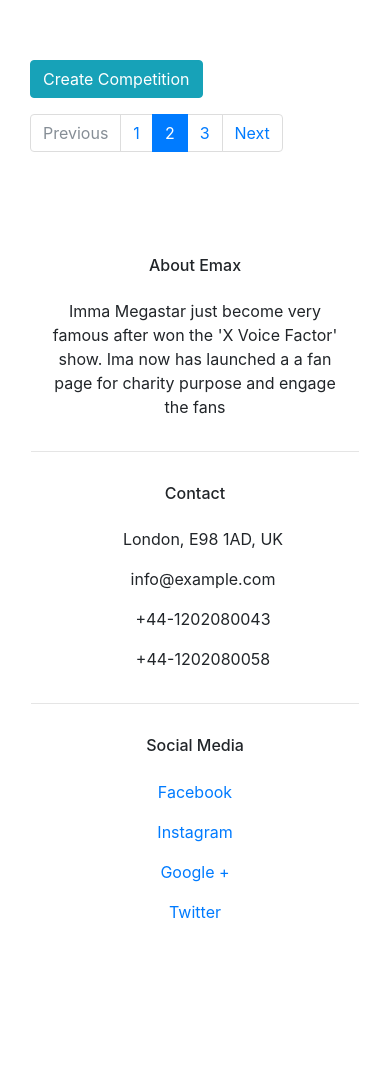
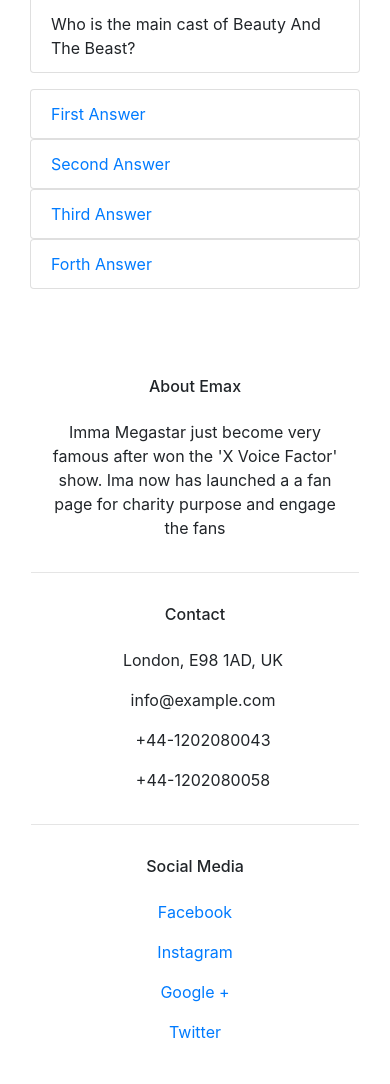
Before and after one commit to ivan1147/case-project, a PHP site: page /competition_form.php in a window 390 px wide. Shown: the part 457-1541 px from the top of the page. Before the commit the page ends 1375 px from the top, so only its background shows below. Run offline with PHP 8.4, Linux system fonts and the light colour scheme; tables that the repository leaves empty hold one stand-in row (values such as "Sample post"); some libraries are stand-ins or nearby versions.

Commit message:
Revert back to ori version

```diff
--- a/scripts/competition_form.php
+++ b/scripts/competition_form.php
@@ -1,6 +1,4 @@
-	<?php
-	include 'database_conn.php';
-	include "head.php"?>
+<?php include "head.php"?>
 
 	<body>
 
@@ -11,113 +9,60 @@
 
 		<br><br>
 
+
 		<!--Card-->
 		<div class="container">
-			<?php
-				//Create sql statement
-				$query = "SELECT * FROM competition";
-				//execute query
-				$queryResult = mysqli_query($conn, $query) or die (mysqli_connect_error());
-				//check result rows
-				$numResult = mysqli_num_rows($queryResult);
 
-			?>
+			<h1>Competition</h1>
 
-			<h1> Manage Competition</h1>
+			<ul class="breadcrumb mb-0	">
+			  <li class="breadcrumb-item"><a href="<?php echo 'home.php' ?>">Home</a></li>
+			  <li class="breadcrumb-item"><a href="<?php echo 'competition_entry.php' ?>">Competition</a></li>
+			   <li class="breadcrumb-item active">1st Grade Form</li>
+			</ul>
 
-			<ul class="breadcrumb">
-			  <li class="breadcrumb-item"><a href="<?php echo 'home.php' ?>">Home</a></li>
-			  <li class="breadcrumb-item active">Manage Competition</li>
+			<div id="img_container" class="sm-4">
+				<img id="elementWallpaper" class="card-img-top" src="/emax/resources/Beauty-and-the-Beast-Emma-Watson-Josh-Gad-Man-Repeller.jpg" alt="Card image cap">
+				<li id="listCompetition" class="list-group-item">Who is the main cast of Beauty And The Beast?</li>
+			</div>
+
+			<ul class="list-group mt-3 mt-3">
+			  <a id="list-item-highlight" href="" data-toggle="modal" data-target="#myModal"><li class="list-group-item list-item">First Answer</li></a>
+			  <a id="list-item-highlight" href=""><li class="list-group-item list-item">Second Answer</li></a>
+			  <a id="list-item-highlight" href=""><li class="list-group-item list-item">Third Answer</li></a>
+			  <a id="list-item-highlight" href=""><li class="list-group-item list-item">Forth Answer</li></a>
 			</ul>
 
 
-			<div class="container">
-				<div class="table-responsive">
-					<table class="table">
-						<thead>
-						  <tr>
-						  	<th>No</th>
-							<th>Title</th>
-							<th>Start Date</th>
-							<th>End Date</th>
-							<th>Status</th>
-							<th>Display</th>
-							<th>Created On</th>
-							<th id="operationHeader">Operation</th>
-						  </tr>
-						</thead>
-						<tbody>
-						<?php
-						//fetch result row
-						if($numResult > 0) {
-							//declaring count for index
-							$count = 1;
-							while($row = mysqli_fetch_assoc($queryResult)){
-								$competitionId = $row["competitionId"];
-								$title = $row["title"];
-								$startDate = $row["startDate"];
-								$endDate = $row["endDate"];
-								$status = $row["status"];
-								$display = $row["display"];
-								$createdOn = $row["createdOn"];
+			<div class="modal fade" id="myModal">
+					<div class="modal-dialog">
+					  <div class="modal-content">
 
-								//Assign string to display
-								if ($display == "Y"){
-									$display = "Yes";
-								}
-								else if ($display == 'N'){
-									$display = "No";
-								}
+						<!-- Modal Header -->
+						<div class="modal-header">
+						  <h4 class="modal-title">Complete Competition</h4>
+						  <button type="button" class="close" data-dismiss="modal">&times;</button>
+						</div>
 
-								//Assign string to status
-								if ($status == 'AVL'){
-									$status = "Available";
-								}
-								else if ($status == 'ONG'){
-									$status = "Ongoing";
-								}
+						<!-- Modal body -->
+						<div class="modal-body">
+						  <div class="form-group">
+							<div class="row ml-2">
+								<label for="email">Do you want to submit your form? You may re-enter the competition anytime before the end date</label>
+							</div>
+						  </div>
+						</div>
 
-								//Display table data
-								echo "<tr>";
-								echo "<td>".$count++."</td>";
-								echo "<td>$title</td>";
-								echo "<td>$startDate</td>";
-								echo "<td>$endDate</td>";
-								echo "<td>$status</td>";
-								echo "<td>$display</td>";
-								echo "<td>$createdOn</td>";
-								echo "<td>";
-									echo "<a id=\"viewButton\" href=\"competition_form_manage.php?id=$competitionId\" class=\"btn btn-secondary col-xl-4 text-center\">View</a> ";
-									echo "<a id=\"updateButton\" href=\"\" class=\"btn btn-secondary col-xl-4\">Update</a> ";
-									echo "<button id=\"deleteButton\" type=\"button\" class=\"btn btn-secondary col-xl-4\">Delete</button> ";
-								echo "</td>";
-								echo "</tr>";
+						<!-- Modal footer -->
+						<div class="modal-footer">
+						  <a href="<?php echo 'competition_form.php' ?>" class="btn btn-secondary">Complete</a>
+						  <button type="button" class="btn btn-secondary" data-dismiss="modal">Cancel</button>
+						</div>
 
-							}
-						 }
-						 ?>
-					 </tbody>
-					</table>
-				</div>
-
-
-				<div class="row">
-					<a id="createItem" href="<?php echo 'discussion_create.php' ?>" class="btn btn-info mt-3">Create Competition</a>
-					<ul class="pagination col-sm-4 mt-3 mx-auto">
-						<li class="page-item disabled"><a class="page-link" href="#">Previous</a></li>
-						<li class="page-item"><a class="page-link" href="#">1</a></li>
-						<li class="page-item active"><a class="page-link" href="#">2</a></li>
-						<li class="page-item"><a class="page-link" href="#">3</a></li>
-						<li class="page-item"><a class="page-link" href="#">Next</a></li>
-					</ul>
-				</div>
+					  </div>
+					</div>
 
 			</div>
-
-
-
-
-
 		</div>
 
 
@@ -126,7 +71,6 @@
 
 
 	</div>
-
 	<script>
 		$(document).ready(function(){
 			$('[data-toggle="tooltip"]').tooltip();
```
